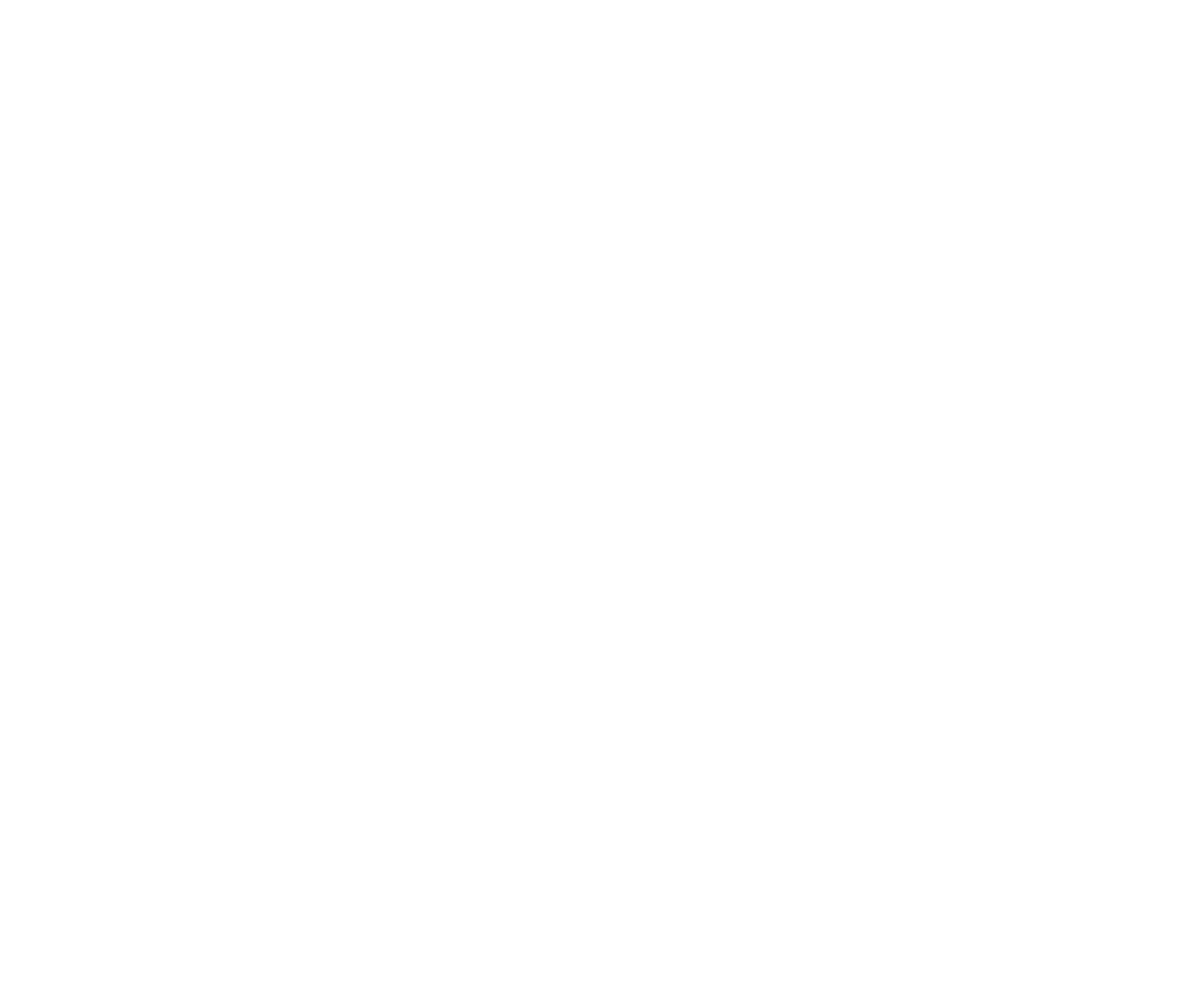
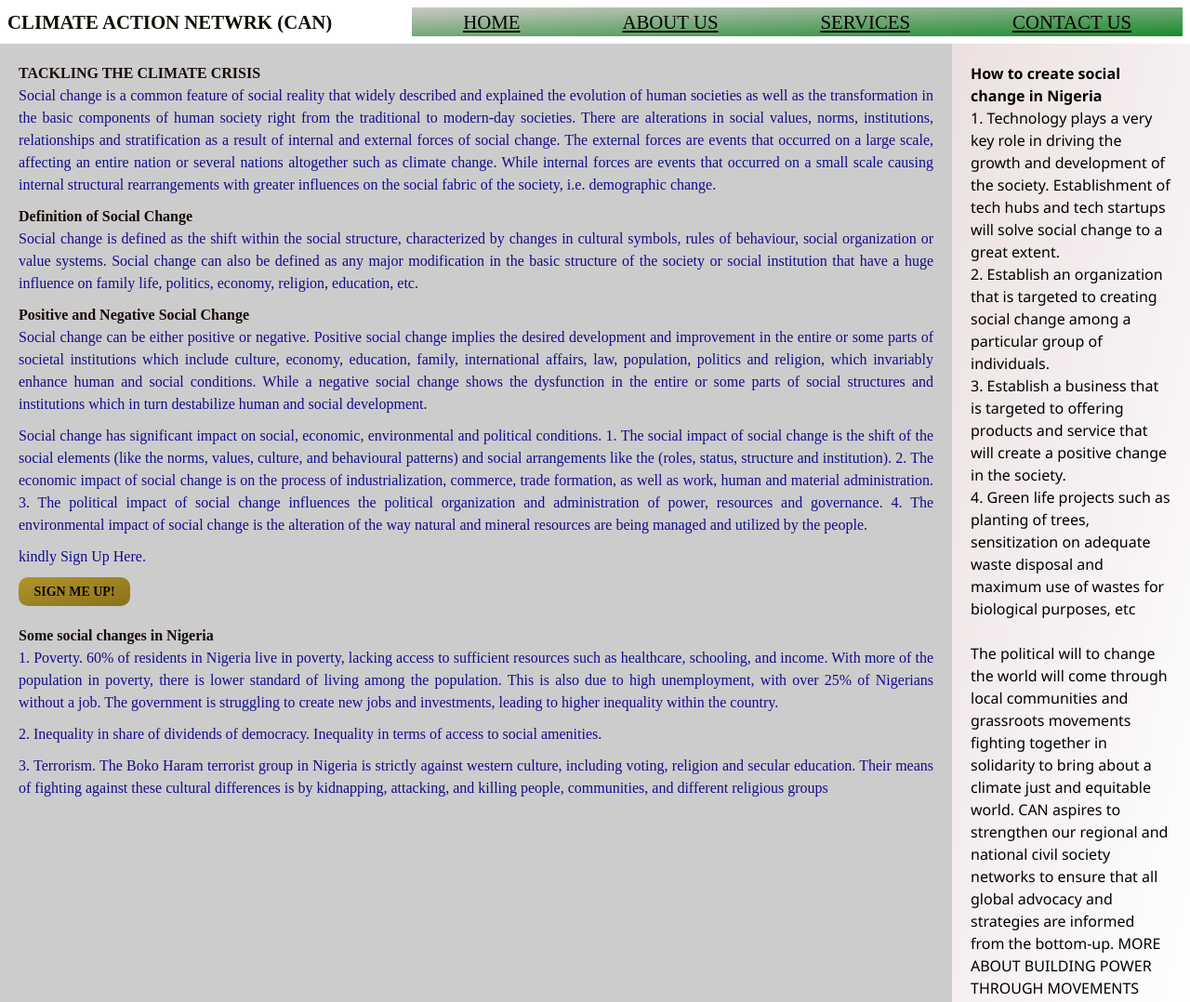
Before and after one commit to Nchedubem/Lesson_3_Task_Four_Chidubem_Nweke, a website: page index.html in a window 1280 px wide. Shown: the top 1078 px of the page at 93% size. Before the commit the page ends 800 px from the top, so only its background shows below. Drawn offline with Linux system fonts and the light colour scheme.

Commit message:
second commit

```diff
--- a/css/style.css
+++ b/css/style.css
@@ -53,133 +53,137 @@ table {
 /* Write your css below here */
 
 
-/* box-sizing: border-box;
-    font-family
-} */
-.container {
-    padding: 20px;
-    display: flex;
-    position: relative;
+* {
+    box-sizing: border-box;
+    line-height: 1.5em;
+}
+
+header {
+    width: 100%;
+    background-color:white;
+    color: #100E06;
+    text-align: center;
+    padding: 8px;
+    margin-bottom: 0;
+    font-size: 1.3em;
+}
+nav {
+    background-image: linear-gradient(to bottom right, #ccc8c4, #198a2c);
+    margin-top: 0;
 }
 nav ul {
-    float: right;
-    padding-top: 20px;
+    display: flex;
+    justify-content: center;
 }
-nav ul li {
-    display: inline;
+footer a {
+    text-decoration: none;
+    color: #c24904;
+    opacity: 0.9;
 }
+/* main aside span a {
+    text-decoration: none;
+    color: #060202;
+    margin: 0 0 10px;
+    display: inline-block;
+    opacity: 0.7;
+    letter-spacing: 2px;
+} */
 nav ul li a {
-    margin-left: 7px;
-    margin-right: 10px;
-    font-size: 13px;
-    text-decoration: none;
-    color: #5A516C;
-    vertical-align: middle;
+    padding: 5px;
+    margin: 5px;
+    height: 20px;
+    text-align: center;
+    color: #050101;
+    text-decoration: underline;
+    font-size: 0.8em;
 }
-.main-body span a {
-    margin-left: 5px;
+footer a:hover {
+    text-decoration: underline;
+    opacity: 1;
 }
-footer div.footer-bottom-left a,
-footer div.footer-bottom-center a,
-footer div.footer-bottom-right a {
-    text-decoration: none;
-    color: #6F6F6F;
-    padding: 0 20px 0 0;
+nav ul li a:hover,
+nav ul li a:focus {
+    background-color: #C02626;
 }
-nav ul li a:hover {
-    text-decoration: underline;
-}
-footer div.footer-bottom-left a:hover,
-footer div.footer-bottom-center a:hover,
-footer div.footer-bottom-right a:hover {
-    text-decoration: underline;
-}
-nav ul li img {
-    width: 24px;
-}
-.main-body {
+main {
     width: 100%;
-    margin: auto;
     display: flex;
     flex-direction: column;
-    flex: 1;
 }
-.main-body > img {
-    width: 250px;
-    margin: auto;
-    object-fit: contain;
-    margin-top: 70px;
+main section {
+    width: 100%;
+    color: #180B07;
+    padding: 20px;
+    background-color: #CCC;
 }
-.main-body .search {
-    width: 65vw;
-    max-width: 550px;
-    margin: auto;
-    border: 1px solid lightgray;
-    border-radius: 50px;
-    display: flex;
-    align-items: center;
-    height: 45px;
-    padding: 10px 20px;
-    margin-top: 40px;
+main section p {
+    color: #130C8B;
+    margin-bottom: 10px;
+    text-align: justify;
 }
-.main-body .search:hover {
-    box-shadow: 1px 1px 5px 0.5px lightgray;
-}
-.main-body .search-icon {
-    height: 20px;
-    margin-right: 7px;
-}
-.main-body .mic-icon {
-    height: 20px;
-    margin-right: 10px;
-    cursor: pointer;
-}
-.main-body .camera-icon {
-    height: 20px;
-    cursor: pointer;
-}
-.main-body .search input {
-    height: 100%;
-    width: 70%;
+main section a.button {
+    display: inline-block;
+    background-image: linear-gradient(to bottom right, #B1942B, #8A7219);
+    text-decoration: none;
+    text-transform: uppercase;
+    text-align: center;
+    color: #0A0505;
     border: none;
     outline: none;
-    flex: 1;
+    width: 120px;
+    font-size: 14px;
+    font-weight: bold;
+    padding: 5px 8px;
+    border-radius: 10px;
+    margin-bottom: 20px;
 }
-.main-body .buttons {
-    margin: 25px auto;
+main section a.button:hover {
+    box-shadow: 1px 1px 3px #3213C9;
+    background-image: linear-gradient(to bottom right, #8A7219, #B1942B);
+    color: black;
 }
-.main-body .buttons button {
-    padding: 10px 15px;
-    background-color: #F2F2F2;
-    outline: none;
-    border: none;
-    cursor: pointer;
+main aside {
+    width: 100%;
+    background-color: #0F0E0B;
+    background-image: linear-gradient(to bottom right, #ece0e0, white);
+    padding: 20px;
+    font-family:'Segoe UI', Tahoma, Geneva, Verdana, sans-serif
 }
-.main-body .buttons button:hover {
-    box-shadow: -0.5px 0.5px 2px 1px lightgray;
+main aside span a:hover {
+    opacity: 1;
 }
-.main-body span {
-    display: flex;
-    justify-content: center;
-    margin-top: 20px;
-    font-size: 0.9em;
+main aside span a:focus {
+    border: 1px solid #CCC;
 }
-footer {
-    background-color: #F2F2F2;
-    width: 100%;
-    position: absolute;
-    bottom: 0;
-    font-size: 14px;
-    color: #6F6F6F;
+@media screen and (width >= 768px) {
+    body {
+        min-height: 100vh;
+        display: flex;
+        flex-direction: column;
+    }
+    nav ul li a {
+        margin: 50px;
+        font-size: 1em;
+        padding: 2px 5px 5px;
+    }
+    main {
+        flex-direction: row;
+        /* padding: 0 30px; */
+    }
+    main section {
+        width: 80%;
+        /* margin-right: 20px; */
+    }
+    main aside {
+        width: 20%;
+        /* margin: 50px; */
+    }
+    footer {
+        /* margin-top: auto; */
+    }
+    header{
+        display: flex;
+        flex-direction: row;
+        justify-content: space-between;
+    }
 }
-footer div.footer-top {
-    padding: 15px 30px;
-    border-bottom: 1px solid #DADCE0;
-}
-footer div.footer-bottom {
-    display: flex;
-    flex-wrap: wrap;
-    justify-content: space-between;
-    align-items: center;
-    padding: 15px 30px;
-}
--- a/index.html
+++ b/index.html
@@ -0,0 +1,85 @@
+<!DOCTYPE html>
+<html lang="en">
+    <head>
+        <meta charset="UTF-8" />
+        <meta http-equiv="X-UA-Compatible" content="IE=edge" />
+        <meta name="viewport" content="width=device-width, initial-scale=1.0" />
+        <link rel="icon" href="./images/my favicon gold.jpg" />
+        <link rel="preconnect" href="https://fonts.googleapis.com" />
+        <link rel="stylesheet" href="./css/style.css" />
+        <title> Climate Action Network (CAN)</title>
+    </head>
+    <body>
+        <header>
+            <h1>CLIMATE ACTION NETWRK (CAN)</h1>
+            <nav>
+                <ul>
+                    <li><a href="#">HOME </a></li>
+                    <li><a href="#">ABOUT US</a></li>
+                    <li><a href="#">SERVICES </a></li>
+                    <li><a href="#">CONTACT US </a></li>
+                </ul>
+            </nav>
+        </header>
+        <main>
+            <section>
+                <h1>TACKLING THE CLIMATE CRISIS</h1>
+                <p>
+                   Social change is a common feature of social reality that widely described and explained the evolution of human societies as well as the transformation in the basic components of human society right from the traditional to modern-day societies. There are alterations in social values, norms, institutions, relationships and	 stratification as a result of internal and external forces of social change. The external forces are events	that occurred on a large scale, affecting an entire	 nation or several nations altogether such as climate change.
+                   While internal forces are events that occurred on a small scale causing internal structural rearrangements with greater influences on the social fabric of the society, i.e. demographic change.
+                </p>
+                <h2>Definition of Social Change</h2>
+                <p>
+                    Social change is defined as the shift within the social structure, characterized by changes in cultural symbols,  rules of  behaviour, social organization or value systems.
+                    Social change can also be defined as any major modification in the basic structure of the society or social institution that have a huge influence on family life, politics, economy, religion, education, etc.
+                </p>
+                <h2>Positive and Negative Social Change</h2>
+                <p>
+                    Social change can be either positive or negative.
+                    Positive social change implies the desired development and improvement in the entire or some parts of societal institutions which include culture, economy, education, family, international affairs, law, population, politics and	 religion, which invariably enhance human and social conditions.
+                    While a negative social change shows the dysfunction in the entire	or some parts of social structures and	institutions which in turn destabilize	human and social development.
+                </p>
+
+                <p>
+                    Social change has significant impact on social, economic, environmental and political conditions.
+                    1.	The social impact of social change is the shift of the social elements (like the norms, values, culture, and behavioural patterns) and social arrangements like the (roles, status, structure and institution).
+                    2.	The economic impact of social change is on the process of industrialization, commerce, trade formation, as well as work, human and material administration.
+                    3.	The political impact of social change influences the political organization and administration of power, resources and governance.
+                    4.	The environmental impact of social change is the alteration of the way natural and	 mineral resources are being managed and utilized by the	people.
+                </p>
+                <p>kindly Sign Up Here.</p>
+                <a class="button" href="#" target="_blank" rel="noopener"
+                    a>Sign me up!</a>
+                <h3>Some social changes in Nigeria</h3>
+                <p>
+                   1. Poverty. 60% of residents in Nigeria live in poverty, lacking access to sufficient resources such as healthcare, schooling, and income. With more of the population in poverty, there is lower standard of living among the population. This is also due to high unemployment, with over 25% of Nigerians without a job. The government is struggling to create new jobs and investments, leading to higher inequality within the country.
+                </P>
+                <P>
+                   2. Inequality in share of dividends of democracy. Inequality in terms of access to social amenities.
+                </P>
+                <p>
+                   3. Terrorism. The Boko Haram terrorist group in Nigeria is strictly against western culture, including voting, religion and secular education. Their means of fighting against these cultural differences is by kidnapping, attacking, and killing people, communities, and different religious groups
+                </p>
+            </section>
+            <aside>
+                <h4>How to create social change in Nigeria</h4>
+                <p>
+                   1. Technology plays a very key role in driving the growth and development of the society. Establishment of tech hubs and tech startups will solve social change to a great extent.
+                </P>
+                <P>
+                   2.	Establish an organization that is targeted to creating social change among a particular group of individuals.
+                </P>
+                   3.	Establish a business that is targeted to offering products and service that will create a positive change in the society.
+                </P>
+                <P>
+                   4.	Green life projects such as planting of trees, sensitization on adequate waste disposal and maximum use of wastes for biological purposes, etc
+                </p>
+                <br>
+                <p>
+                   The political will to change the world will come through local communities and grassroots movements fighting together in solidarity to bring about a climate just and equitable world. CAN aspires to strengthen our regional and national civil society networks to ensure that all global advocacy and strategies are informed from the bottom-up.
+                   MORE ABOUT BUILDING POWER THROUGH MOVEMENTS
+                </p>
+            </aside>
+        </main>
+    </body>
+</html>
```
Also changed, not shown: images/TRIP-COHORT-2.png (added), images/google-carrier.jpg (added), images/harvoxxlogo.png (added), images/learning.png (added).
